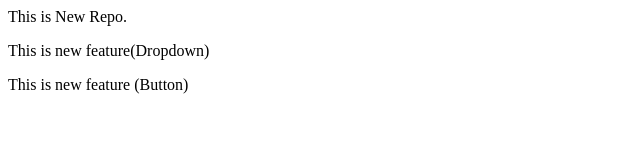
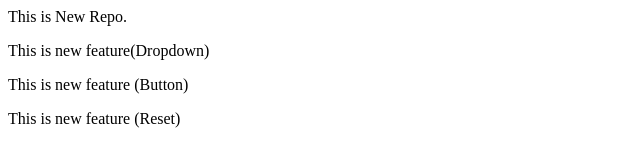
Before and after one commit to raja5583/localrepo, a plain HTML site: page index.html in a window 1280 px wide. Shown: the whole page, without its empty margins (0-640 px from the left). Drawn offline with Linux system fonts and the light colour scheme.

Commit message:
Add Reset Button

```diff
--- a/index.html
+++ b/index.html
@@ -1,3 +1,4 @@
 <p>This is New Repo.</p>
 <p>This is new feature(Dropdown)</p>
 <p>This is new feature (Button)</p>
+<p>This is new feature (Reset)</p>
```
